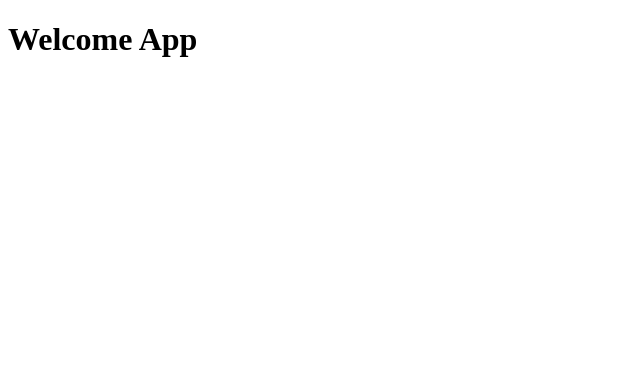
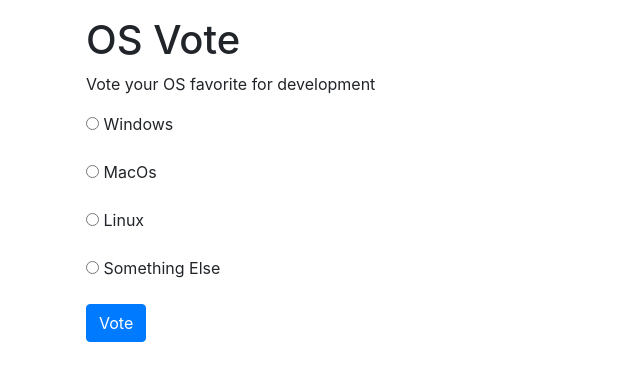
Before and after one commit to paulurbina/Real-Time-Polling-App, a website: page public/index.html in a window 1280 px wide. Shown: the whole page, without its empty margins (0-640 px from the left). Drawn offline with nearby package versions, Linux system fonts and the light colour scheme.

Commit message:
template

```diff
--- a/public/index.html
+++ b/public/index.html
@@ -1,12 +1,63 @@
-<!DOCTYPE html>
+<!doctype html>
 <html lang="en">
+
 <head>
-    <meta charset="UTF-8">
-    <meta name="viewport" content="width=device-width, initial-scale=1.0">
-    <meta http-equiv="X-UA-Compatible" content="ie=edge">
-    <title>App Polling</title>
+    <!-- Required meta tags -->
+    <meta charset="utf-8">
+    <meta name="viewport" content="width=device-width, initial-scale=1, shrink-to-fit=no">
+
+    <!-- Bootstrap CSS -->
+    <link rel="stylesheet" href="https://stackpath.bootstrapcdn.com/bootstrap/4.3.1/css/bootstrap.min.css"
+        integrity="sha384-ggOyR0iXCbMQv3Xipma34MD+dH/1fQ784/j6cY/iJTQUOhcWr7x9JvoRxT2MZw1T" crossorigin="anonymous">
+
+    <title>Hello, world!</title>
 </head>
+
 <body>
-    <h1>Welcome App</h1>
+
+    <div class="container">
+        <div class="row">
+            <div class="col-md-6 p-3">
+                <h1>OS Vote</h1>
+                <p>Vote your OS favorite for development</p>
+                <form id="vote-form">
+                    <div class="form-group">
+                        <input type="radio" name="os" id="windows" value="Windows">
+                        <label for="windows">Windows</label>
+                    </div>
+                    <div class="form-group">
+                        <input type="radio" name="os" id="macos" value="MacOs">
+                        <label for="macos">MacOs</label>
+                    </div>
+                    <div class="form-group">
+                        <input type="radio" name="os" id="linux" value="Linux">
+                        <label for="linux">Linux</label>
+                    </div>
+                    <div class="form-group">
+                        <input type="radio" name="os" id="other" value="Other">
+                        <label for="other">Something Else</label>
+                    </div>
+                    <div class="form-group">
+                        <input type="submit" value="Vote" class="btn btn-primary">
+                    </div>
+                </form>
+            </div>
+        </div>
+    </div>
+
+
+
+    <!-- Optional JavaScript -->
+    <!-- jQuery first, then Popper.js, then Bootstrap JS -->
+    <script src="https://code.jquery.com/jquery-3.3.1.slim.min.js"
+        integrity="sha384-q8i/X+965DzO0rT7abK41JStQIAqVgRVzpbzo5smXKp4YfRvH+8abtTE1Pi6jizo"
+        crossorigin="anonymous"></script>
+    <script src="https://cdnjs.cloudflare.com/ajax/libs/popper.js/1.14.7/umd/popper.min.js"
+        integrity="sha384-UO2eT0CpHqdSJQ6hJty5KVphtPhzWj9WO1clHTMGa3JDZwrnQq4sF86dIHNDz0W1"
+        crossorigin="anonymous"></script>
+    <script src="https://stackpath.bootstrapcdn.com/bootstrap/4.3.1/js/bootstrap.min.js"
+        integrity="sha384-JjSmVgyd0p3pXB1rRibZUAYoIIy6OrQ6VrjIEaFf/nJGzIxFDsf4x0xIM+B07jRM"
+        crossorigin="anonymous"></script>
 </body>
+
 </html>
```
